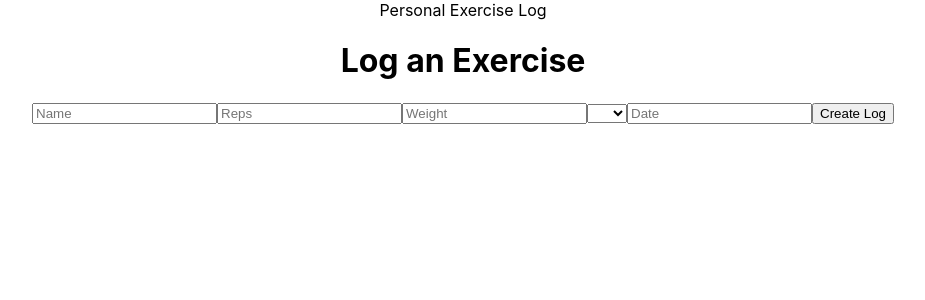
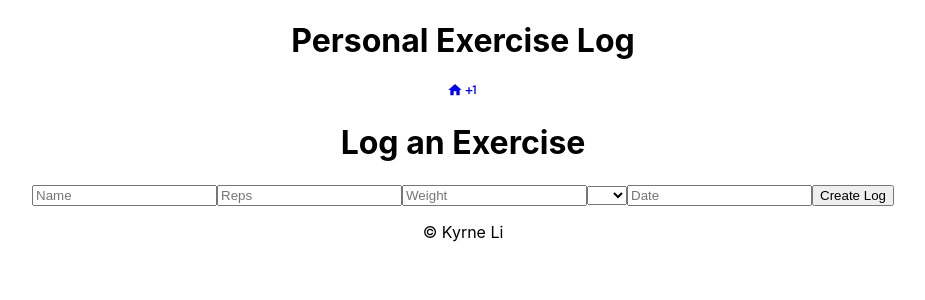
Before and after one commit to kais-codes/Full-Stack-Gym-Tracker, a React (Create React App) app in the folder exercises-ui/: page /create-exercise in a window 1280 px wide. Shown: the top 300 px of the page, without its empty margins (177-1102 px from the left). Built offline with nearby package versions, Linux system fonts and the light colour scheme.

Commit message:
Components added
Created a global navigation for homepage + new exercise linked to icons, centered table.

```diff
--- a/exercises-ui/src/App.css
+++ b/exercises-ui/src/App.css
@@ -2,37 +2,11 @@
   text-align: center;
 }
 
-.App-logo {
-  height: 40vmin;
-  pointer-events: none;
-}
-
-@media (prefers-reduced-motion: no-preference) {
-  .App-logo {
-    animation: App-logo-spin infinite 20s linear;
-  }
-}
-
-.App-header {
-  background-color: #282c34;
-  min-height: 100vh;
-  display: flex;
-  flex-direction: column;
-  align-items: center;
-  justify-content: center;
-  font-size: calc(10px + 2vmin);
-  color: white;
+.centered {
+  margin-left: auto;
+  margin-right: auto;
 }
 
 .App-link {
   color: #61dafb;
 }
-
-@keyframes App-logo-spin {
-  from {
-    transform: rotate(0deg);
-  }
-  to {
-    transform: rotate(360deg);
-  }
-}
--- a/exercises-ui/src/App.js
+++ b/exercises-ui/src/App.js
@@ -9,6 +9,9 @@ import HomePage from './pages/HomePage';
 import EditExercisePage from './pages/EditExercisePage'
 import CreateExercisePage from './pages/CreateExercisePage'
 
+//imports components
+import Navigation from './components/Navigation';
+
 
 function App() {
 
@@ -18,8 +21,9 @@ function App() {
     <div className='App'>
       <Router>
         <header>
-          Personal Exercise Log
+          <h1>Personal Exercise Log</h1>
         </header>
+        <Navigation />
         <main>
           <Route path='/' exact>
             <HomePage setExerciseToEdit={setExerciseToEdit}/>
@@ -32,6 +36,10 @@ function App() {
           </Route>
         </main>
       </Router>
+      <footer>
+        <p> &copy; Kyrne Li
+        </p>
+      </footer>
     </div>
   )
 };
--- /dev/null
+++ b/exercises-ui/src/components/AddNew.js
@@ -0,0 +1,11 @@
+import React from 'react';
+import { Link } from 'react-router-dom';
+import { MdPlusOne } from 'react-icons/md'
+
+function AddNewEntry() {
+    return(
+        <Link to='/create-exercise'><MdPlusOne/></Link>
+    )
+};
+
+export default AddNewEntry
--- a/exercises-ui/src/components/ExerciseList.js
+++ b/exercises-ui/src/components/ExerciseList.js
@@ -3,7 +3,7 @@ import Exercise from './Exercise';
 
 function MovieList({ exercises, onDelete, onEdit }) {
     return (
-        <table id='exericses'>
+        <table className="centered">
             <thead>
                 <tr>
                     <th>Name</th>
--- /dev/null
+++ b/exercises-ui/src/components/HomeButton.js
@@ -0,0 +1,11 @@
+import React from 'react';
+import { Link } from 'react-router-dom';
+import { MdHome } from 'react-icons/md'
+
+function HomeButton() {
+    return(
+        <Link to='/'><MdHome/></Link>
+    )
+};
+
+export default HomeButton
--- /dev/null
+++ b/exercises-ui/src/components/Navigation.js
@@ -0,0 +1,14 @@
+import React from 'react';
+import AddNewEntry from '../components/AddNew';
+import HomeButton from './HomeButton';
+
+function Navigation() {
+    return (
+        <>
+            <HomeButton />
+            <AddNewEntry />
+        </>
+    )
+};
+
+export default Navigation;
--- a/exercises-ui/src/pages/HomePage.js
+++ b/exercises-ui/src/pages/HomePage.js
@@ -1,7 +1,10 @@
 import React from 'react';
 import ExerciseList from '../components/ExerciseList';
 import { useState, useEffect } from 'react';
-import { Link, useHistory } from 'react-router-dom';
+import { useHistory } from 'react-router-dom';
+import Navigation from '../components/Navigation';
+
+
 
 function HomePage({ setExerciseToEdit }) {
 
@@ -36,8 +39,8 @@ function HomePage({ setExerciseToEdit }) {
 
     return (
         <>
+
         <ExerciseList exercises={exercises} onDelete={onDelete} onEdit={onEdit}></ExerciseList>
-        <Link to='/create-exercise'>Log a new exercise</Link>
         </>
     )
 };
```
